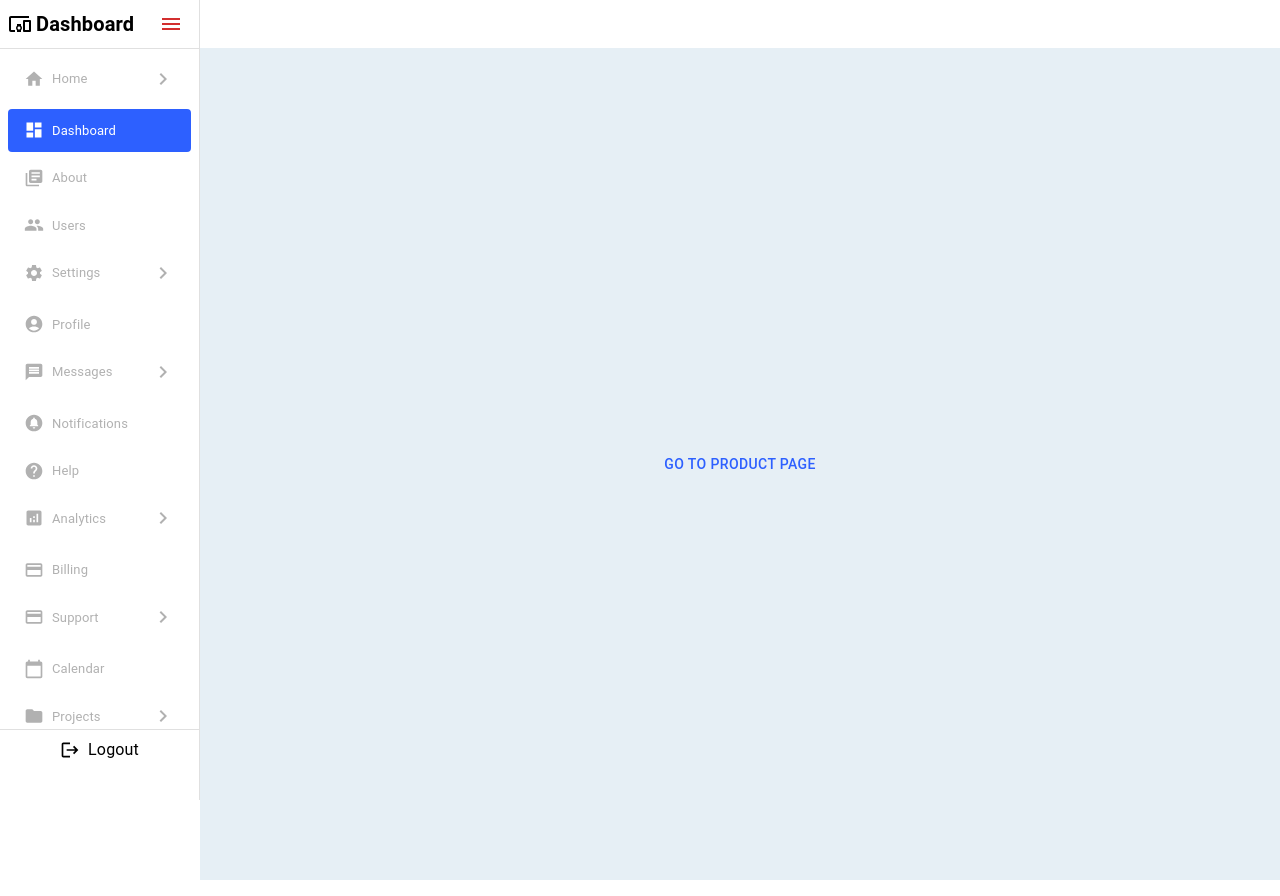
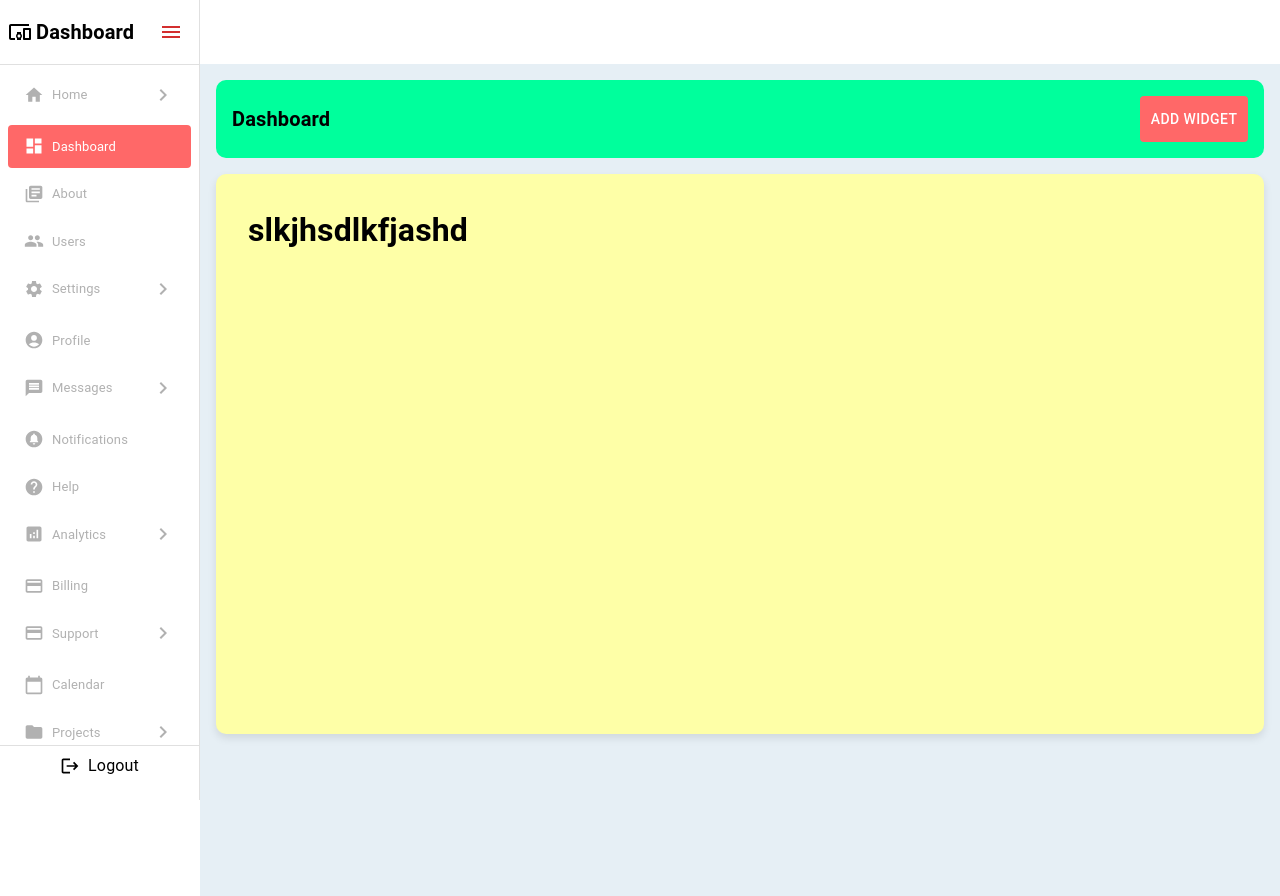
Before and after one commit to UnniKrishnan8088/Components, a React (Vite) app: page /dashboard in a window 1280 px wide. Built offline with nearby package versions, Linux system fonts and the light colour scheme.

Commit message:
animations added

```diff
--- a/src/pages/Dashboard/index.tsx
+++ b/src/pages/Dashboard/index.tsx
@@ -1,6 +1,6 @@
-import { Stack } from "@mui/material";
+import { Stack, Typography } from "@mui/material";
+import { motion } from "framer-motion";
 import Button from "../../components/Button";
-import { useNavigate } from "react-router-dom";
 
 export type Product = {
   id: number;
@@ -17,19 +17,64 @@ type Rating = {
 };
 
 export default function Dashboard() {
-  const navigate = useNavigate();
   return (
     <Stack
       sx={{
         width: "100%",
         height: "100dvh",
-        justifyContent: "center",
-        alignItems: "center",
+        gap: "1rem",
       }}
     >
-      <Button variant="text" onClick={() => navigate("products")}>
-        Go to product page
-      </Button>
+      <motion.div
+        initial={{ opacity: 0, y: -50 }}
+        animate={{ opacity: 1, y: 0 }}
+        exit={{ opacity: 0, y: 10 }}
+        // transition={{ type: "spring" }}
+        transition={{
+          duration: 0.6,
+          ease: [0.25, 0.8, 0.25, 1], // Custom cubic-bezier for smooth ease
+        }}
+      >
+        <Stack
+          sx={{
+            width: "100%",
+            padding: "1rem",
+            background: "#00FF9C",
+            borderRadius: "10px",
+            flexDirection: "row",
+            alignItems: "center",
+            justifyContent: "space-between",
+          }}
+        >
+          <Typography variant="h6" sx={{ fontWeight: "bold" }}>
+            Dashboard
+          </Typography>
+          <Button variant="contained">Add Widget</Button>
+        </Stack>
+      </motion.div>
+      <motion.div
+        initial={{ opacity: 0, y: 50 }}
+        animate={{ opacity: 1, y: 0 }}
+        exit={{ opacity: 0, y: -10 }}
+        transition={{
+          duration: 0.6,
+          ease: "easeInOut", // Alternate ease effect for second section
+        }}
+        style={{ width: "100%", height: "70dvh" }} // Consistent sizing
+      >
+        <Stack
+          sx={{
+            width: "100%",
+            height: "100%",
+            padding: "2rem",
+            backgroundColor: "#FEFFA7",
+            borderRadius: "10px",
+            boxShadow: "0 4px 8px rgba(0, 0, 0, 0.1)", // Matching shadow
+          }}
+        >
+          <h1>slkjhsdlkfjashd</h1>
+        </Stack>
+      </motion.div>
     </Stack>
   );
 }
--- a/src/theme/theme.ts
+++ b/src/theme/theme.ts
@@ -3,14 +3,15 @@ import { createTheme } from "@mui/material";
 declare module "@mui/material/styles" {
   interface BreakpointOverrides {
     xs: true; // removes the `xs` breakpoint
-    sm: false;
-    md: false;
-    lg: false;
-    xl: false;
+    sm: true;
+    md: true;
+    lg: true;
+    xl: true;
     mobile: true; // adds the `mobile` breakpoint
     tablet: true;
     laptop: true;
     desktop: true;
+    xxl: true;
   }
 }
 
@@ -18,15 +19,20 @@ const theme = createTheme({
   breakpoints: {
     values: {
       xs: 0,
-      mobile: 320,
-      tablet: 640,
+      sm: 600,
+      md: 900,
+      lg: 1200,
+      xl: 1536,
+      mobile: 390,
+      tablet: 768,
       laptop: 1024,
-      desktop: 1200,
+      desktop: 1440,
+      xxl: 1920,
     },
   },
   palette: {
     primary: {
-      main: "#2D60FF",
+      main: "#FF6868",
       light: "#E6EFF5",
       dark: "#002884",
       contrastText: "#fff",
@@ -48,34 +54,26 @@ if (theme.components) {
   theme.components.MuiButton = {
     styleOverrides: {
       root: {
+        boxShadow: "none",
         ":hover": {
+          boxShadow: "none",
           background: theme.palette.primary.main,
         },
-
-        // [theme.breakpoints.up("xs")]: {
-        //   background: "#ff0400",
-        //   "&:hover": {
-        //     color: "#ff0400",
-        //   },
-        // },
-        // [theme.breakpoints.up("mobile")]: {
-        //   background: "#ffc300",
-        //   "&:hover": {
-        //     color: "#ffc300",
-        //   },
-        // },
-        // [theme.breakpoints.up("tablet")]: {
-        //   background: "#ff0400",
-        //   "&:hover": {
-        //     color: "#ff0400",
-        //   },
-        // },
-        // [theme.breakpoints.up("desktop")]: {
-        //   background: "#000000",
-        //   "&:hover": {
-        //     color: "#0000000",
-        //   },
-        // },
+        [theme.breakpoints.down("xxl")]: {
+          padding: "0.625",
+        },
+        [theme.breakpoints.down("desktop")]: {
+          padding: "0.83vw",
+        },
+        [theme.breakpoints.down("laptop")]: {
+          padding: "1.17vw",
+        },
+        [theme.breakpoints.down("tablet")]: {
+          padding: "1.17vw",
+        },
+        [theme.breakpoints.down("mobile")]: {
+          padding: "3.07vw",
+        },
       },
       outlined: {
         ":hover": {
```
